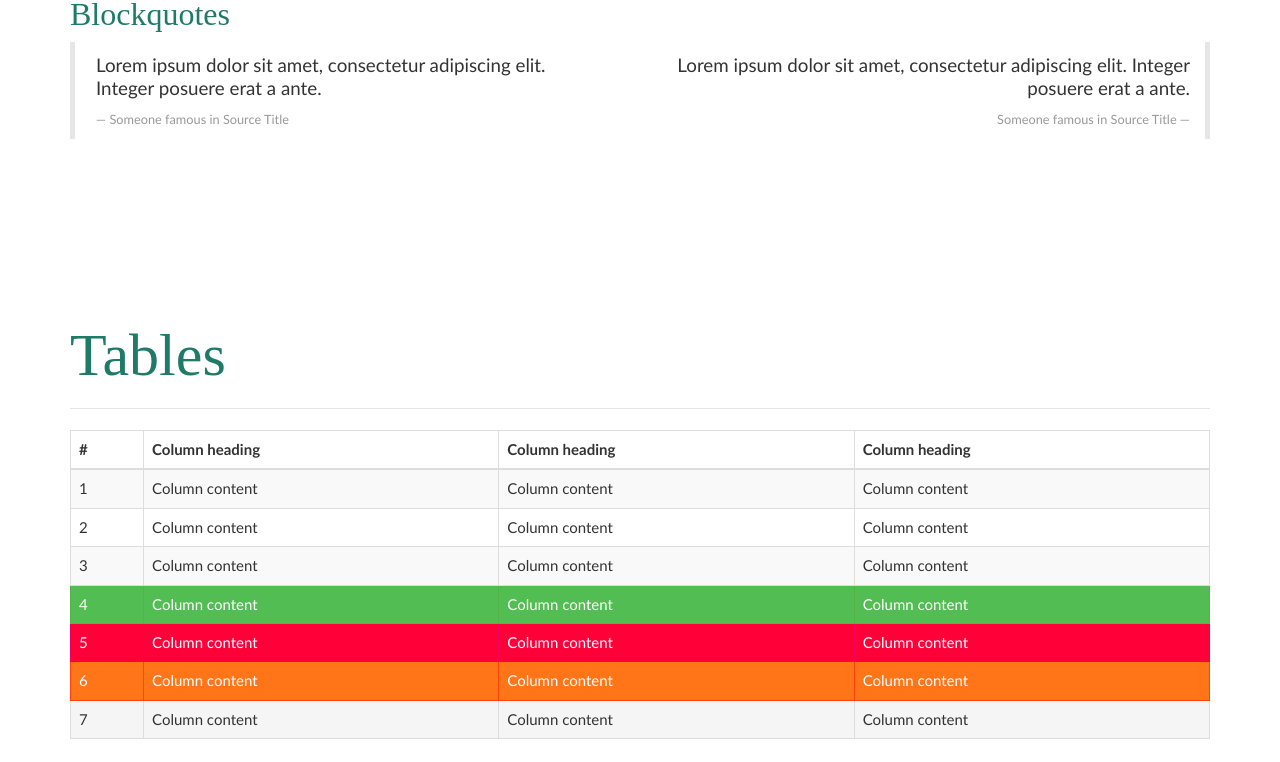
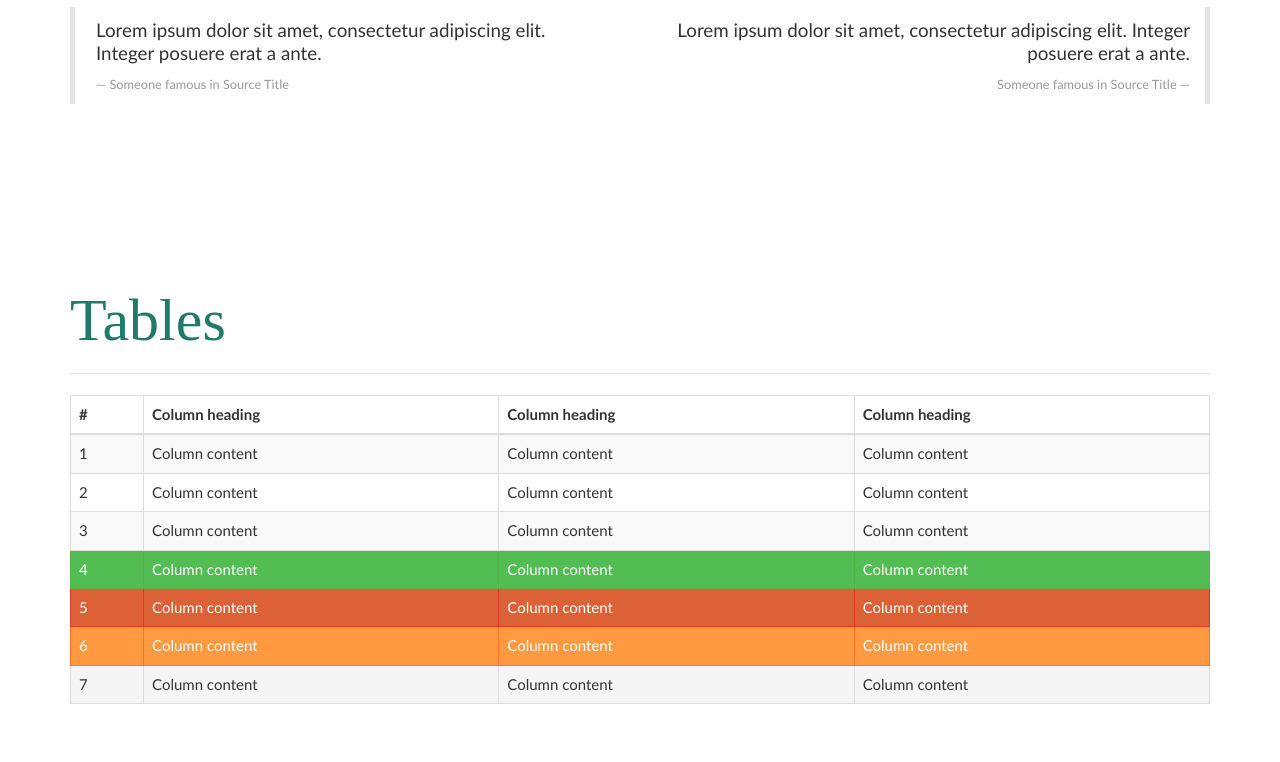
Before and after one commit to marcelomf/graojs-visual, a website: page theme/graojs/index.html in a window 1280 px wide. Shown: the part 2038-2800 px from the top of the page. Drawn offline with Linux system fonts and the light colour scheme; a web font is replaced by a local one.

Commit message:
Refactoring colors of the logo to match theme

```diff
--- a/theme/graojs/bootswatch.less
+++ b/theme/graojs/bootswatch.less
@@ -153,7 +153,7 @@ body {
 
 h1, h2, h3, h4, h5, h6,
 .h1, .h2, .h3, .h4, .h5, .h6,  {
-    color: @grao-navbar-default;
+    color: @grao-color;
 }
 
 .panel-heading {
@@ -162,3 +162,9 @@ h1, h2, h3, h4, h5, h6,
         color: #fff;
     }
 }
+
+.btn {
+    font-family: @font-family-serif;
+    text-transform:  uppercase;
+    font-size: 0.8em;
+}
--- a/theme/graojs/variables.less
+++ b/theme/graojs/variables.less
@@ -8,8 +8,11 @@
 
 // graoJS
 
-@grao-navbar-default:    #1F7A68;//#007500; //0075007f
-@grao-navbar-inverted:   #34D1B2;//#52bd52;
+@grao-color-darker:      darken(@grao-color, 75.5%);
+@grao-color-dark:        darken(@grao-color, 25.5%);
+@grao-color:             #1F7A68;
+@grao-color-light:       lighten(@grao-color, 25.5%);
+@grao-color-lighter:     lighten(@grao-color, 65.5%);
 
 
 // Grays
@@ -24,10 +27,10 @@
 // Brand colors
 // -------------------------
 
-@brand-primary:         #007FFF;
-@brand-success:         #52bd52;//3FB618;
-@brand-warning:         #FF7518;
-@brand-danger:          #FF0039;
+@brand-primary:         #1F7A68;
+@brand-success:         #52BD52;
+@brand-warning:         #FF9A40;
+@brand-danger:          #DC6137;
 @brand-info:            #9954BB;
 
 // Scaffolding
@@ -84,9 +87,9 @@
 @line-height-large:              1.33;
 @line-height-small:              1.5;
 
-@border-radius-base:             0px;
-@border-radius-large:            0px;
-@border-radius-small:            0px;
+@border-radius-base:             2px;
+@border-radius-large:            3px;
+@border-radius-small:            1px;
 
 @component-active-bg:            @brand-primary;
 
@@ -112,27 +115,27 @@
 
 @btn-font-weight:                normal;
 
-@btn-default-color:              #fff;
-@btn-default-bg:                 @gray-light;
+@btn-default-color:              @grao-color;
+@btn-default-bg:                 @gray-lighter;
 @btn-default-border:             @btn-default-bg;
 
-@btn-primary-color:              @btn-default-color;
+@btn-primary-color:              #fff;
 @btn-primary-bg:                 @brand-primary;
 @btn-primary-border:             @btn-primary-bg;
 
-@btn-success-color:              @btn-default-color;
+@btn-success-color:              @btn-primary-color;
 @btn-success-bg:                 @brand-success;
 @btn-success-border:             @btn-success-bg;
 
-@btn-warning-color:              @btn-default-color;
+@btn-warning-color:              @btn-primary-color;
 @btn-warning-bg:                 @brand-warning;
 @btn-warning-border:             @btn-warning-bg;
 
-@btn-danger-color:               @btn-default-color;
+@btn-danger-color:               @btn-primary-color;
 @btn-danger-bg:                  @brand-danger;
 @btn-danger-border:              @btn-danger-bg;
 
-@btn-info-color:                 @btn-default-color;
+@btn-info-color:                 @btn-primary-color;
 @btn-info-bg:                    @brand-info;
 @btn-info-border:                @btn-info-bg;
 
@@ -245,8 +248,8 @@
 @navbar-height:                    90px;
 @navbar-margin-bottom:             @line-height-computed;
 @navbar-default-color:             #fff;
-@navbar-default-bg:                @grao-navbar-default; //@gray-darker;
-@navbar-default-border:            @navbar-default-bg; //darken(@navbar-default-bg, 6.5%);
+@navbar-default-bg:                @grao-color;
+@navbar-default-border:            @navbar-default-bg;
 @navbar-border-radius:             @border-radius-base;
 @navbar-padding-horizontal:        floor(@grid-gutter-width / 2);
 @navbar-padding-vertical:          ((@navbar-height - @line-height-computed) / 2);
@@ -275,8 +278,8 @@
 //
 // Reset inverted navbar basics
 @navbar-inverse-color:                      #fff;
-@navbar-inverse-bg:                         @grao-navbar-inverted; //@brand-primary;
-@navbar-inverse-border:                     @navbar-inverse-bg; //darken(@navbar-inverse-bg, 10%);
+@navbar-inverse-bg:                         @grao-color-light;
+@navbar-inverse-border:                     @navbar-inverse-bg;
 
 // Inverted navbar links
 @navbar-inverse-link-color:                 #fff;
@@ -360,9 +363,9 @@
 
 @jumbotron-padding:              30px;
 @jumbotron-color:                inherit;
-@jumbotron-bg:                   #d1ffd1;
+@jumbotron-bg:                   lighten(@grao-color, 65.5%);
 
-@jumbotron-heading-color:        @grao-navbar-default;
+@jumbotron-heading-color:        @grao-color;
 
 
 // Form states and alerts
```
Also changed, not shown: logo/favicon.ico, logo/logo+text-graojs-182x60.png (deleted), logo/logo+text-graojs-190x60.png (added), logo/logo+text-graojs.png, logo/logo+text-graojs.svg, logo/logo-graojs-103x128.png (added), logo/logo-graojs-13x16.png (added), logo/logo-graojs-26x32.png (added), logo/logo-graojs-52x64.png (added), logo/logo-graojs.png, logo/logo-graojs.svg, theme/graojs/bootstrap.css, theme/graojs/bootstrap.min.css, 1 other file.
